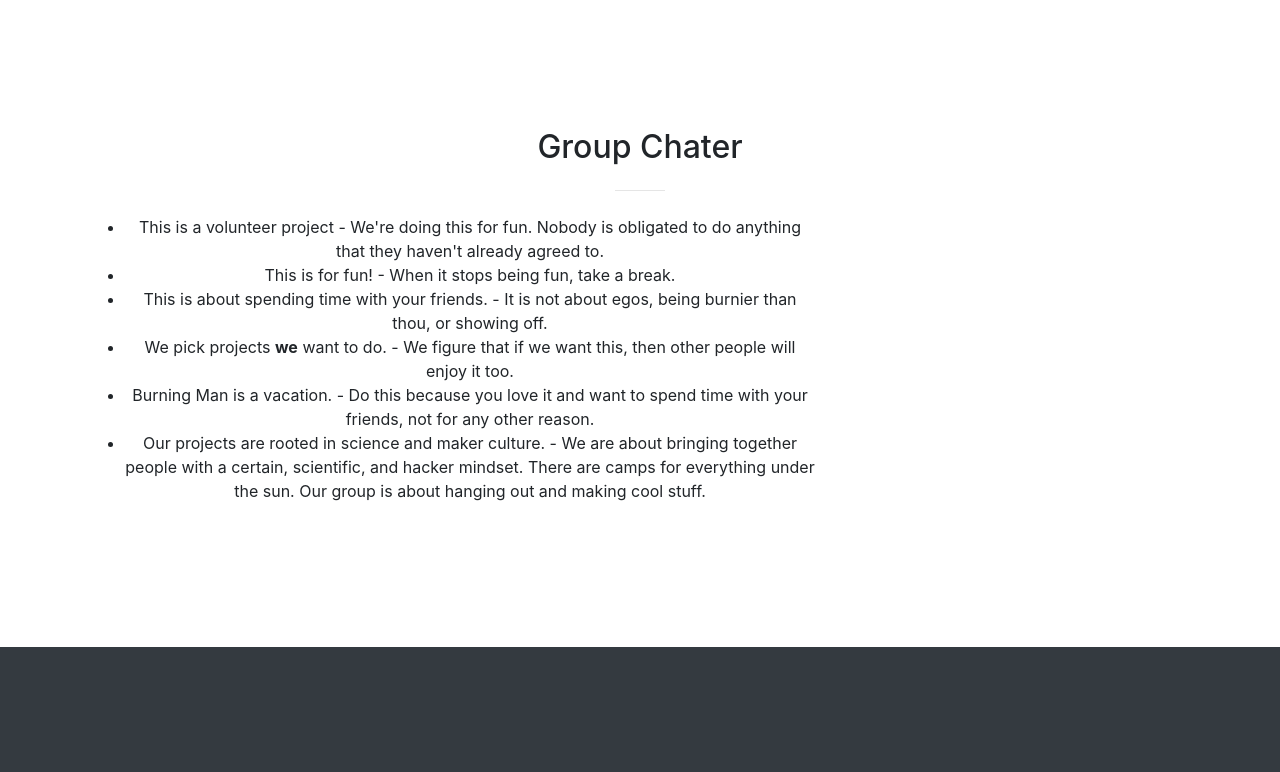
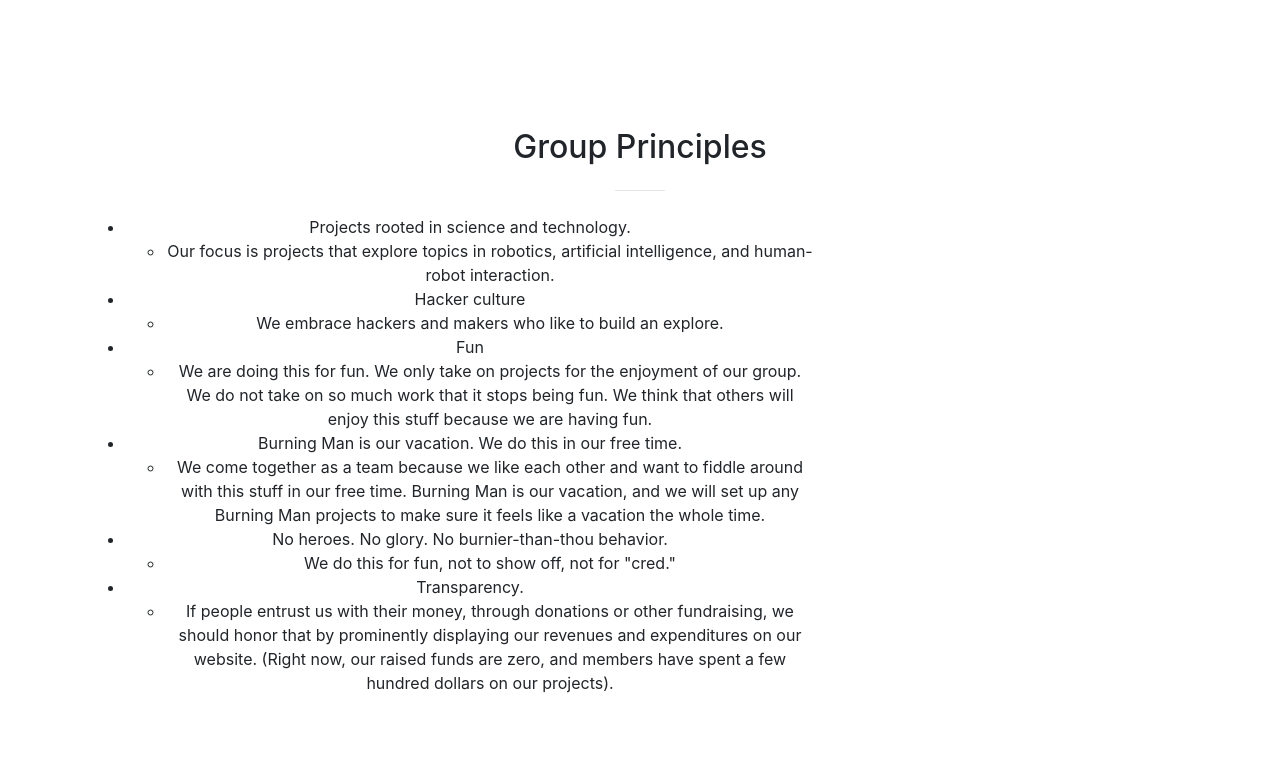
Before and after one commit to BlackRockRobotics/blackrockrobotics.github.io, a website with bundled scripts: page index.html in a window 1280 px wide. Shown: the part 800-1572 px from the top of the page. Built offline with nearby package versions, Linux system fonts and the light colour scheme; files whose address does not match are found by name.

Commit message:
Update index.html

```diff
--- a/index.html
+++ b/index.html
@@ -41,7 +41,7 @@
               <a class="nav-link js-scroll-trigger" href="#page-top">Mission</a>
             </li>
             <li class="nav-item">
-              <a class="nav-link js-scroll-trigger" href="#blocks">Group Charter</a>
+              <a class="nav-link js-scroll-trigger" href="#blocks">Group Principles</a>
             </li>
             <li class="nav-item">
               <a class="nav-link js-scroll-trigger" href="#case-studies">Deepflya</a>
@@ -94,7 +94,7 @@
       <div class="container">
         <div class="row">
           <div class="col-lg-12 text-center">
-            <h2 class="section-heading">Group Chater</h2>
+            <h2 class="section-heading">Group Principles</h2>
             <hr class="my-4">
           </div>
         </div>
@@ -102,17 +102,26 @@
       <div class="container">
         <div class="row">
           <div class="col-lg-8 col-md-8 text-center">
-
              <ul>
-              <li>This is a volunteer project - We're doing this for fun. Nobody is obligated to do anything that they haven't already agreed to.</li>
-              <li>This is for fun! - When it stops being fun, take a break.</li>
-              <li>This is about spending time with your friends. - It is not about egos, being burnier than thou, or showing off.</li>
-              <li>We pick projects <b>we</b> want to do. - We figure that if we want this, then other people will enjoy it too.</li>
-              <li>Burning Man is a vacation. - Do this because you love it and want to spend time with your friends, not for any other reason.</li>
-              <li>Our projects are rooted in science and maker culture. - We are about bringing together people with a certain, scientific, and hacker mindset. There are camps for everything under the sun. Our group is about hanging out and making cool stuff.</li>
+              <li>Projects rooted in science and technology.
+                <ul><li>Our focus is projects that explore topics in robotics, artificial intelligence, and human-robot interaction.</li></ul>
+               </li>
+              <li>Hacker culture
+                <ul><li>We embrace hackers and makers who like to build an explore.</li></ul>
+               </li>
+              <li>Fun
+                <ul><li>We are doing this for fun. We only take on projects for the enjoyment of our group. We do not take on so much work that it stops being fun. We think that others will enjoy this stuff because we are having fun.</li></ul>
+               </li>
+              <li>Burning Man is our vacation. We do this in our free time.
+                <ul><li>We come together as a team because we like each other and want to fiddle around with this stuff in our free time. Burning Man is our vacation, and we will set up any Burning Man projects to make sure it feels like a vacation the whole time.</li></ul>
+               </li>
+              <li>No heroes. No glory. No burnier-than-thou behavior.
+                <ul><li>We do this for fun, not to show off, not for "cred." </li></ul>
+               </li>
+              <li>Transparency.
+                <ul><li>If people entrust us with their money, through donations or other fundraising, we should honor that by prominently displaying our revenues and expenditures on our website. (Right now, our raised funds are zero, and members have spent a few hundred dollars on our projects). </li></ul>
+               </li>
             </ul>
-
-
           </div>
           <!-- <div class="col-lg-3 col-md-6 text-center">
             <div class="service-box mt-5 mx-auto">
```
